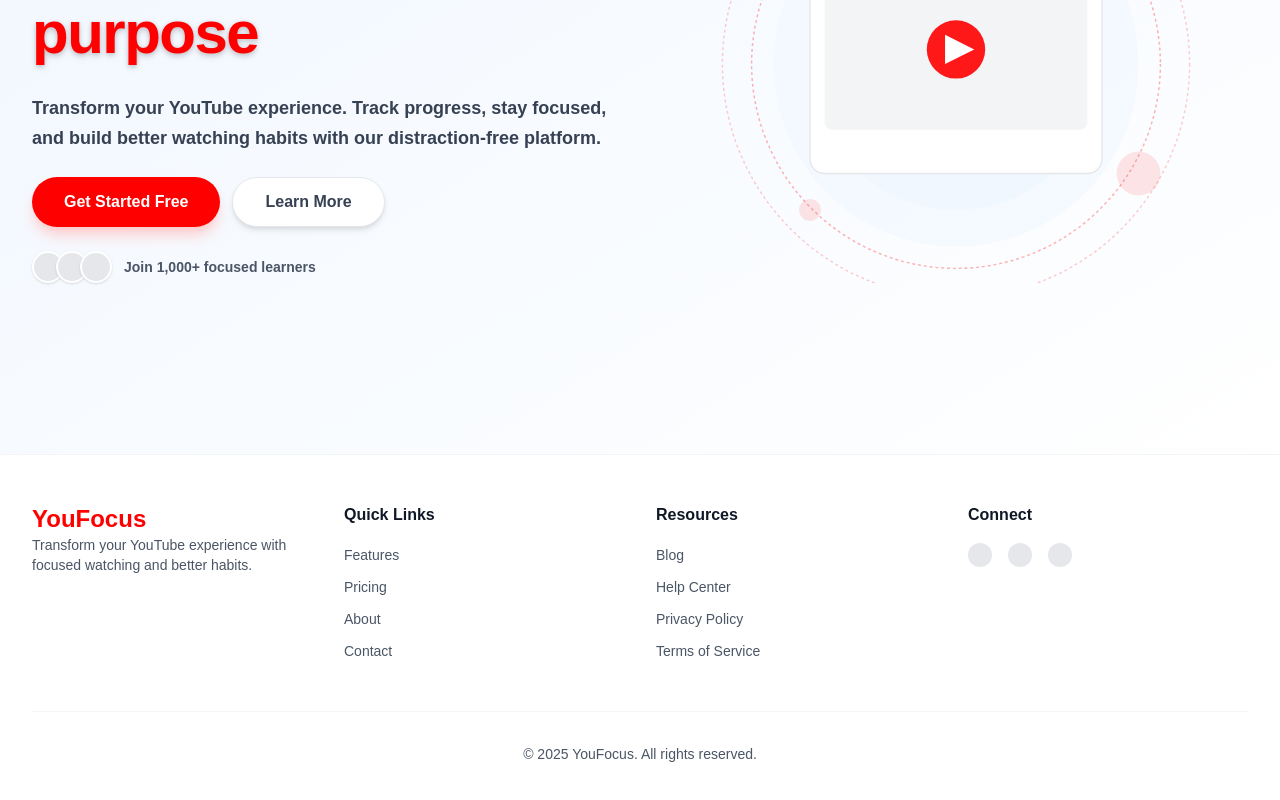
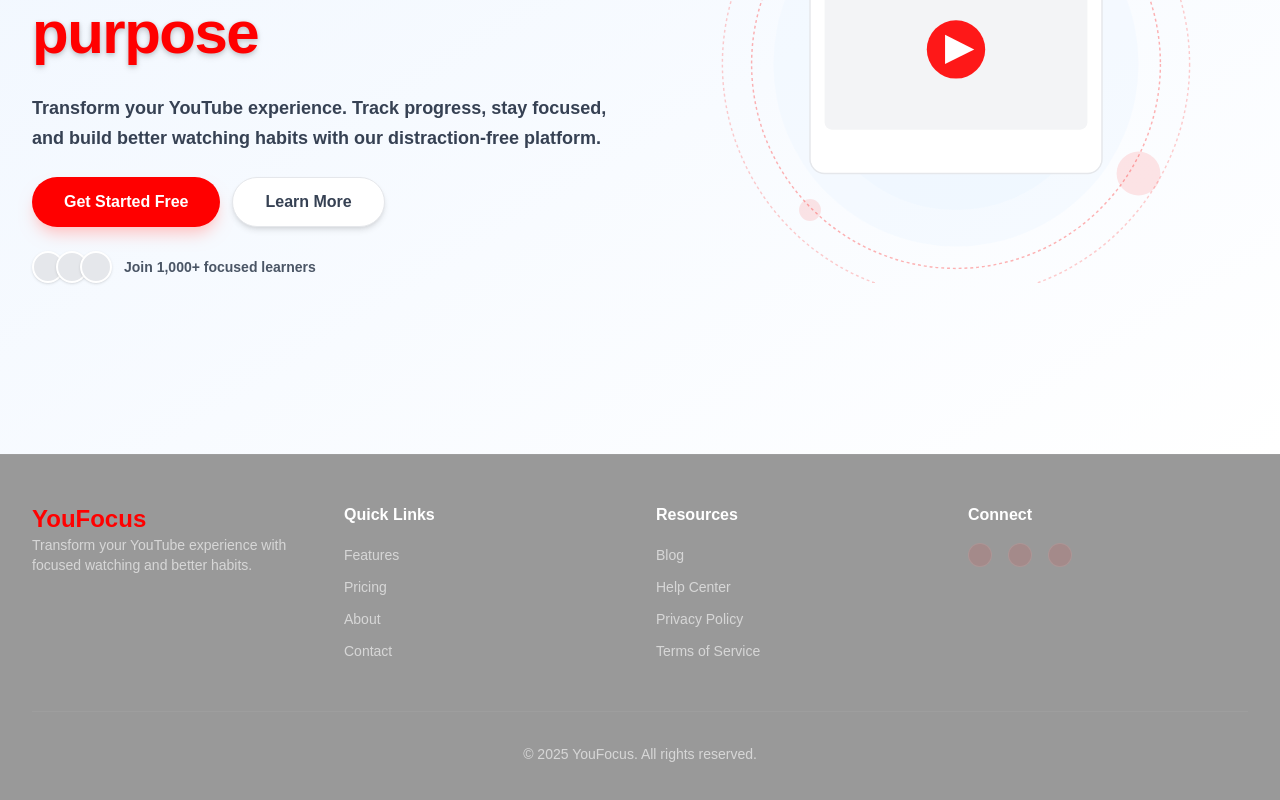
Before and after one commit to chistym17/YouTrackr, a Next.js app: page / in a window 1280 px wide. Shown: the part 346-1146 px from the top of the page. Built offline with nearby package versions, Linux system fonts and the light colour scheme.

Commit message:
footer color updated

```diff
--- a/src/components/Footer.tsx
+++ b/src/components/Footer.tsx
@@ -5,20 +5,20 @@ import { motion, AnimatePresence } from 'framer-motion';
 
 const Footer = () => {
   return (
-    <footer className="bg-white border-t border-gray-100">
+    <footer className="bg-black/40 backdrop-blur-lg border-t border-white/5">
       <div className="max-w-7xl mx-auto px-4 sm:px-6 lg:px-8 py-12">
         <div className="grid grid-cols-1 md:grid-cols-4 gap-8">
           <div className="space-y-4">
-            <Link href="/" className="text-2xl font-bold text-[#FF0000]">
+            <Link href="/" className="text-2xl font-bold text-[#FF0000] hover:text-red-600 transition-colors">
               YouFocus
             </Link>
-            <p className="text-sm text-gray-600 max-w-xs">
+            <p className="text-sm text-white/60 max-w-xs">
               Transform your YouTube experience with focused watching and better habits.
             </p>
           </div>
 
           <div>
-            <h3 className="font-semibold text-gray-900 mb-4">Quick Links</h3>
+            <h3 className="font-semibold text-white mb-4">Quick Links</h3>
             <ul className="space-y-2">
               <FooterLink href="/features">Features</FooterLink>
               <FooterLink href="/pricing">Pricing</FooterLink>
@@ -28,7 +28,7 @@ const Footer = () => {
           </div>
 
           <div>
-            <h3 className="font-semibold text-gray-900 mb-4">Resources</h3>
+            <h3 className="font-semibold text-white mb-4">Resources</h3>
             <ul className="space-y-2">
               <FooterLink href="/blog">Blog</FooterLink>
               <FooterLink href="/help">Help Center</FooterLink>
@@ -38,7 +38,7 @@ const Footer = () => {
           </div>
 
           <div>
-            <h3 className="font-semibold text-gray-900 mb-4">Connect</h3>
+            <h3 className="font-semibold text-white mb-4">Connect</h3>
             <div className="flex space-x-4">
               {['twitter', 'github', 'linkedin'].map((social) => (
                 <motion.a
@@ -48,18 +48,18 @@ const Footer = () => {
                   rel="noopener noreferrer"
                   whileHover={{ scale: 1.1 }}
                   whileTap={{ scale: 0.95 }}
-                  className="text-gray-600 hover:text-[#FF0000] transition-colors"
+                  className="text-white/60 hover:text-[#FF0000] transition-colors"
                 >
                   <span className="sr-only">{social}</span>
-                  <div className="w-6 h-6 bg-gray-200 rounded-full" />
+                  <div className="w-6 h-6 bg-[#FF0000]/10 rounded-full border border-white/10" />
                 </motion.a>
               ))}
             </div>
           </div>
         </div>
 
-        <div className="mt-12 pt-8 border-t border-gray-100">
-          <p className="text-center text-sm text-gray-600">
+        <div className="mt-12 pt-8 border-t border-white/5">
+          <p className="text-center text-sm text-white/60">
             © {new Date().getFullYear()} YouFocus. All rights reserved.
           </p>
         </div>
@@ -72,7 +72,7 @@ const FooterLink = ({ href, children }: { href: string; children: React.ReactNod
   <motion.li whileHover={{ x: 5 }}>
     <Link
       href={href}
-      className="text-sm text-gray-600 hover:text-[#FF0000] transition-colors"
+      className="text-sm text-white/60 hover:text-[#FF0000] transition-colors"
     >
       {children}
     </Link>
```
